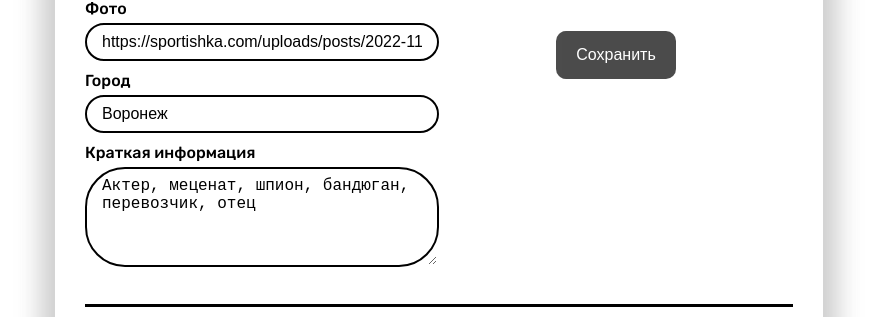
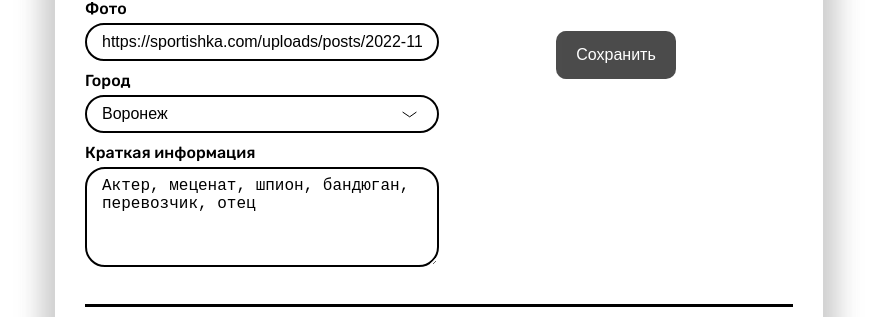
Before and after one commit to TheVadiratti/akelon-test, a React (Create React App) app: page / in a window 1280 px wide. Both pictures are taken after a click on the button "Редактировать". Shown: the part 285-602 px from the top of the page, without its empty margins (201-1078 px from the left). Built offline with nearby package versions, Linux system fonts and the light colour scheme.

Commit message:
feat: select с dropdown

```diff
--- /dev/null
+++ b/src/shared/ui/select/options/item/options-item.module.css
@@ -0,0 +1,15 @@
+.item {
+  box-sizing: border-box;
+  background-color: var(--white);
+  padding: 8px;
+  border-top: 1px solid var(--black);
+  text-align: start;
+}
+
+.item:first-of-type {
+  border-top: none;
+}
+
+.item:hover {
+  background-color: var(--hover-grey);
+}
--- /dev/null
+++ b/src/shared/ui/select/options/item/options-item.tsx
@@ -0,0 +1,23 @@
+import { Dispatch, SetStateAction, memo, useCallback } from 'react';
+import Styles from './options-item.module.css';
+
+interface Props {
+  option: string;
+  setOption: Dispatch<SetStateAction<string>>;
+  setShowOptions: Dispatch<SetStateAction<boolean>>;
+}
+
+const OptionsItem = memo(({ option, setOption, setShowOptions }: Props) => {
+  const handleClick = useCallback(() => {
+    setOption(option);
+    setShowOptions(false);
+  }, [option]);
+
+  return (
+    <button className={Styles.item} type="button" onClick={handleClick}>
+      {option}
+    </button>
+  );
+});
+
+export default OptionsItem;
--- /dev/null
+++ b/src/shared/ui/select/options/options.module.css
@@ -0,0 +1,14 @@
+.suggest {
+  width: 100%;
+  margin: 0;
+  padding: 0;
+  display: flex;
+  flex-direction: column;
+  position: absolute;
+  top: 80%;
+  left: 0;
+  z-index: 100;
+  box-shadow: 0px 6px 21px -2px rgba(132, 132, 132, 0.4);
+  border-radius: 0 0 20px 20px;
+  overflow: hidden;
+}
--- /dev/null
+++ b/src/shared/ui/select/options/options.tsx
@@ -0,0 +1,24 @@
+import { Dispatch, SetStateAction, memo } from 'react';
+import Styles from './options.module.css';
+import OptionsItem from './item/options-item';
+
+interface Props {
+  options: string[];
+  setOption: Dispatch<SetStateAction<string>>;
+  setShowOptions: Dispatch<SetStateAction<boolean>>;
+}
+
+const Options = memo(({ options, setOption, setShowOptions }: Props) => (
+  <ul className={Styles.suggest}>
+    {options.map((item) => (
+      <OptionsItem
+        option={item}
+        key={item}
+        setOption={setOption}
+        setShowOptions={setShowOptions}
+      />
+    ))}
+  </ul>
+));
+
+export default Options;
--- /dev/null
+++ b/src/shared/ui/select/select.module.css
@@ -0,0 +1,44 @@
+.cnt {
+  position: relative;
+  width: 50%;
+  box-sizing: border-box;
+  border: 2px solid var(--black);
+  border-radius: 40px;
+  display: flex;
+  align-items: center;
+  padding-right: 20px;
+}
+
+.cntActive {
+  border: 2px solid var(--red-black);
+  background-color: var(--hover-grey);
+}
+
+.button {
+  width: 100%;
+  background-color: inherit;
+  box-sizing: border-box;
+  border: 2px solid var(--black);
+  font-size: var(--s-font-size);
+  padding: 8px 15px;
+  text-align: start;
+  border-radius: 40px;
+  border: none;
+}
+
+.fill {
+  width: 100%;
+}
+
+.arrow {
+  width: 16px;
+  height: 7px;
+  background-position: center;
+  background-image: url(../_icons/SubmenuArrow.svg);
+  background-repeat: no-repeat;
+  transition: transform .2s;
+}
+
+.arrowOpen {
+  transform: rotate(180deg);
+}
--- /dev/null
+++ b/src/shared/ui/select/select.tsx
@@ -0,0 +1,65 @@
+import {
+  Dispatch,
+  SetStateAction,
+  memo,
+  useCallback,
+  useState,
+  useMemo,
+} from 'react';
+import Styles from './select.module.css';
+import Options from './options/options';
+
+interface Props {
+  setOption: Dispatch<SetStateAction<string>>;
+  value: string;
+  fill?: boolean;
+  extraClass?: string;
+}
+
+const Select = memo(({ value, setOption, fill, extraClass }: Props) => {
+  const [isShowOptions, setShowOptions] = useState(false);
+
+  const classNames = useMemo(() => {
+    const names = [Styles.cnt];
+
+    if (isShowOptions) {
+      names.push(Styles.cntActive);
+    }
+    if (fill) {
+      names.push(Styles.fill);
+    }
+    if (extraClass) {
+      names.push(extraClass);
+    }
+    return names;
+  }, [isShowOptions, fill, extraClass]);
+
+  const handleOpenOptions = useCallback(() => {
+    setShowOptions(true);
+  }, []);
+  const handleCloseOptions = useCallback(() => {
+    setShowOptions(false);
+  }, []);
+
+  return (
+    <div className={classNames.join(' ')} onMouseLeave={handleCloseOptions}>
+      <button
+        className={Styles.button}
+        type="button"
+        onClick={handleOpenOptions}
+      >
+        {value || ''}
+      </button>
+      <div className={`${Styles.arrow} ${isShowOptions && Styles.arrowOpen}`} />
+      {isShowOptions && (
+        <Options
+          options={['Архангельск', 'Москва', 'Екатеринбург']}
+          setOption={setOption}
+          setShowOptions={setShowOptions}
+        />
+      )}
+    </div>
+  );
+});
+
+export default Select;
--- a/src/shared/ui/textarea/textarea.module.css
+++ b/src/shared/ui/textarea/textarea.module.css
@@ -5,7 +5,7 @@
   border: 2px solid var(--black);
   font-size: var(--s-font-size);
   padding: 8px 15px;
-  border-radius: 40px;
+  border-radius: 20px;
   outline: none;
   flex-grow: 1;
   resize: vertical;
--- /dev/null
+++ b/src/widgets/user-card/lib/hooks/useSelect.tsx
@@ -0,0 +1,14 @@
+import { useState } from 'react';
+import Select from '../../../../shared/ui/select/select';
+
+interface Params {
+  initValue?: string;
+}
+
+const useSelect = ({ initValue = '' }: Params) => {
+  const [value, setValue] = useState(initValue);
+  const input = <Select value={value} setOption={setValue} fill />;
+  return [value, input];
+};
+
+export default useSelect;
--- a/src/widgets/user-card/ui/user-card-edit/user-card-edit.tsx
+++ b/src/widgets/user-card/ui/user-card-edit/user-card-edit.tsx
@@ -11,6 +11,7 @@ import {
 import Button from '../../../../shared/ui/button/button';
 import useInput from '../../lib/hooks/useInput';
 import useTextarea from '../../lib/hooks/useTextarea';
+import useSelect from '../../lib/hooks/useSelect';
 import Styles from './user-card-edit.module.css';
 import { User } from '../../../../entities/user';
 
@@ -37,10 +38,8 @@ const UserCardEdit = memo(({ user, setUser }: Props) => {
     initValue: user.avatar,
     id: 'avatar-input',
   });
-  const [cityValue, cityInput] = useInput({
-    type: 'text',
+  const [cityValue, citySelect] = useSelect({
     initValue: user.city,
-    id: 'city-input',
   });
   const [aboutValue, aboutInput] = useTextarea({
     initValue: user.about,
@@ -111,7 +110,7 @@ const UserCardEdit = memo(({ user, setUser }: Props) => {
         </label>
         <label className={Styles.label} htmlFor="city-input">
           Город
-          {cityInput}
+          {citySelect}
         </label>
         <label className={Styles.label} htmlFor="about-input">
           Краткая информация
```
Also changed, not shown: src/shared/ui/_icons/SubmenuArrow.svg (added).
